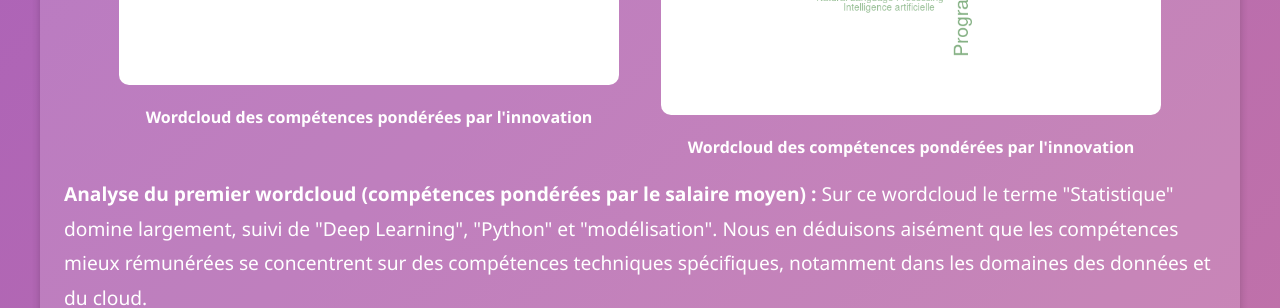
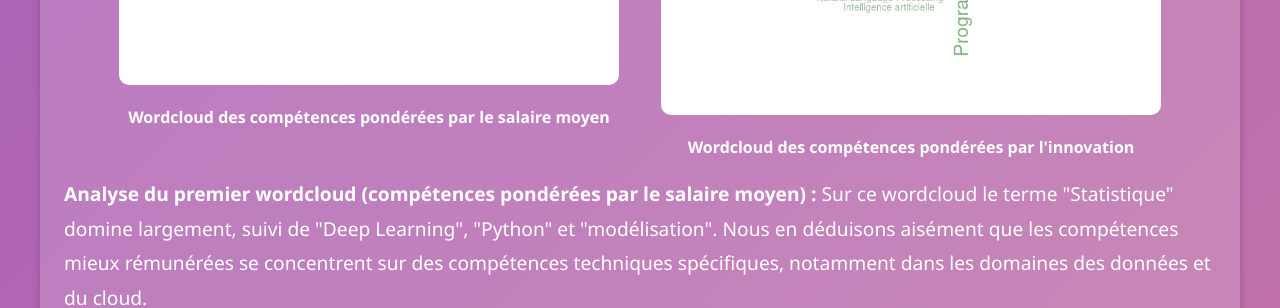
Before and after one commit to SebastienH422/ProjetR.smams, a Jekyll site: the page analyses.html, which Jekyll copies as it is, in a window 1280 px wide and 900 px high, scrolled down 1940 px. Shown: the part 154-462 px from the top of the window. Built offline with Jekyll 4.4.1, drawn with Linux system fonts in a browser that asks for light colours.

Commit message:
Update analyses.html

```diff
--- a/analyses.html
+++ b/analyses.html
@@ -122,7 +122,7 @@ Pour un professionnel ou une entreprise, investir dans l'innovation dans des sec
                     <div style="text-align: center;">
                         <img src="Images/WordVert_salaires_petit.png" alt="Compétences pondérées par le salaire moyen" style="width: 500px; height: auto;">
                         <br>
-                        <strong>Wordcloud des compétences pondérées par l'innovation</strong>
+                        <strong>Wordcloud des compétences pondérées par le salaire moyen</strong>
                     </div>
                     <div style="text-align: center;">
                         <img src="Images/wordVert_Competences_Brevets_petit.png" alt="Compétences pondérées par l'innovation" style="width: 500px; height: auto;">
```
